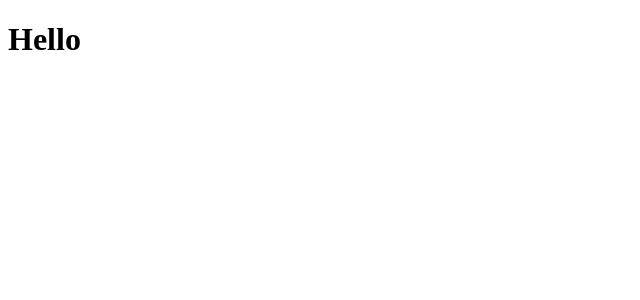
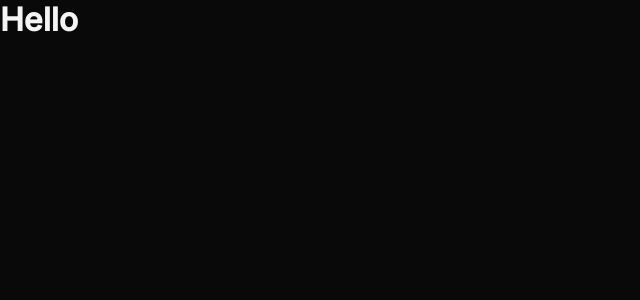
Before and after one commit to luiz21goncalves/feedback-widget-web, a React (Vite) app: page / in a window 1280 px wide. Shown: the top 300 px of the page, without its empty margins (0-640 px from the left). Built offline with nearby package versions, Linux system fonts and the light colour scheme.

Commit message:
feat: add global styles

```diff
--- a/package.json
+++ b/package.json
@@ -12,6 +12,7 @@
     "lint:fix": "eslint . --fix"
   },
   "dependencies": {
+    "@stitches/react": "^1.2.8",
     "react": "^18.0.0",
     "react-dom": "^18.0.0"
   },
--- a/src/App.tsx
+++ b/src/App.tsx
@@ -1,3 +1,7 @@
+import { globalStyles } from './styles/global';
+
+globalStyles();
+
 export function App() {
   return <h1>Hello</h1>;
 }
--- /dev/null
+++ b/src/styles/global.ts
@@ -0,0 +1,23 @@
+import { globalCss } from '.';
+
+export const globalStyles = globalCss({
+  '*': {
+    margin: 0,
+    padding: 0,
+    boxSizing: 'border-box',
+  },
+
+  'button, body': {
+    fontFamily: '$default',
+    color: '$textPrimary',
+  },
+
+  'html, body, #root': {
+    width: '100vw',
+    height: '100vh',
+  },
+
+  body: {
+    backgroundColor: '$background',
+  },
+});
--- /dev/null
+++ b/src/styles/index.ts
@@ -0,0 +1,23 @@
+import { createStitches } from '@stitches/react';
+
+export const { globalCss, styled } = createStitches({
+  theme: {
+    colors: {
+      brand: '#8257E5',
+      brandHover: '#996DFF',
+      surfacePrimary: '#18181B',
+      surfaceSecondary: '#27272A',
+      surfaceSecondaryHover: '#3F3F46',
+      stroke: '#52525B',
+      tooltip: '#F4F4F5',
+      textPrimary: '#f4f4f5',
+      textSecondary: '#A1A1AA',
+      textOnTooltip: ' #27272A',
+      background: '#09090A',
+    },
+
+    fonts: {
+      default: 'Inter, sans-serif;',
+    },
+  },
+});
```
Also changed, not shown: 1 other file (tests, documents, lock files or other folders).
